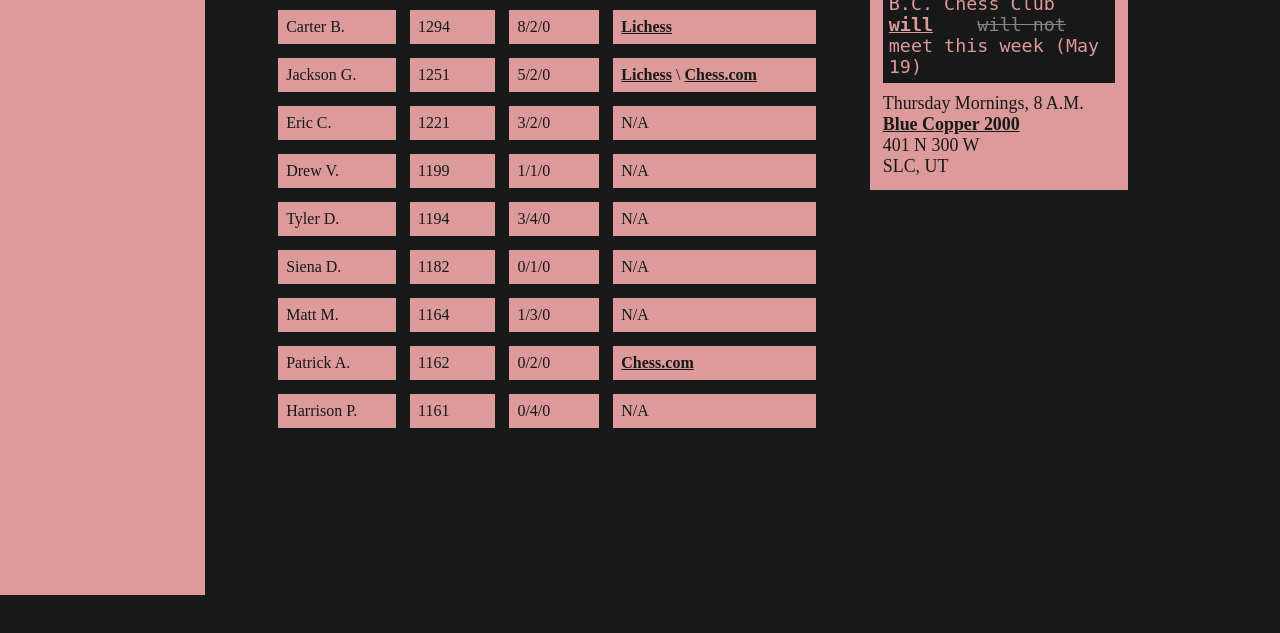
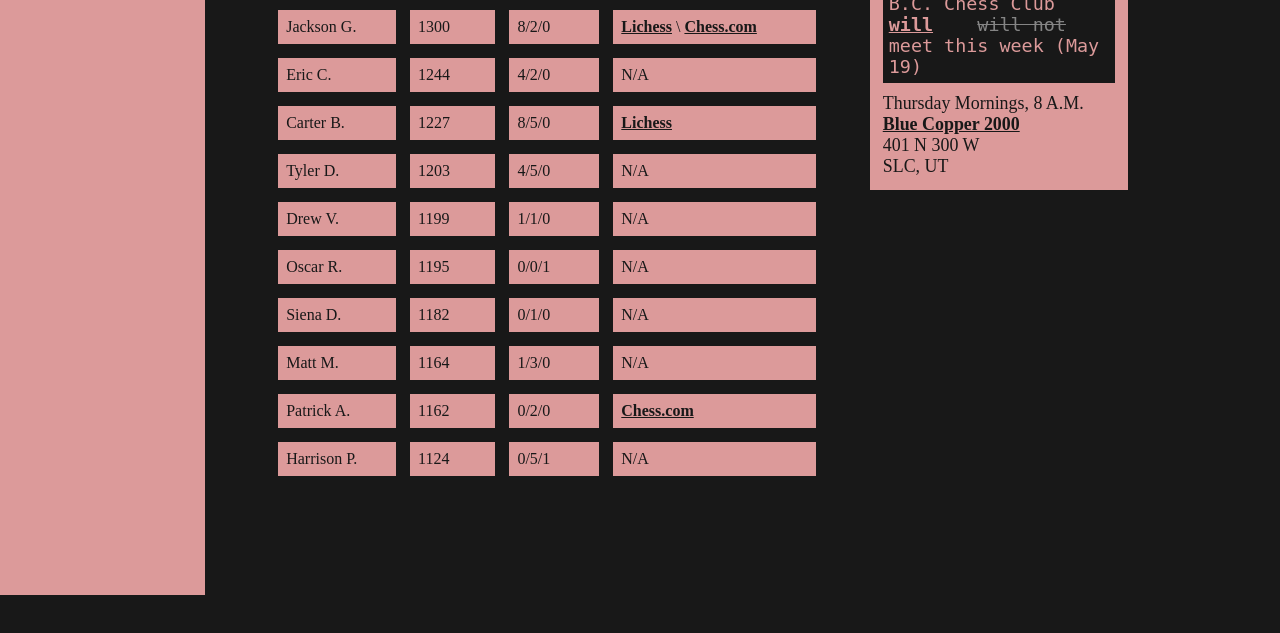
Before and after one commit to graessleaf/bccc, a plain HTML site: page players.html in a window 1280 px wide. Shown: the part 205-838 px from the top of the page. Drawn offline with Linux system fonts and the light colour scheme; a web font is replaced by a local one.

Commit message:
Update players.html

```diff
--- a/players.html
+++ b/players.html
@@ -40,21 +40,27 @@
    <th>Profile</th>
  </tr>
  <tr>
+ <td>Jackson G.</td>
+ <td>1300</td>
+ <td>8/2/0</td>
+ <td><a href="https://lichess.org/@/grassleaf">Lichess</a> \ <a href="https://www.chess.com/member/jacksongraessle"> Chess.com </a></td>
+</tr>
+<tr>
+  <td>Eric C.</td>
+  <td>1244</td>
+  <td>4/2/0</td>
+  <td>N/A</td>
+</tr>
+ <tr>
    <td>Carter B.</td>
-   <td>1294</td>
-   <td>8/2/0</td>
+   <td>1227</td>
+   <td>8/5/0</td>
    <td><a href="https://lichess.org/@/caboyd"> Lichess</a></td>
  </tr>
  <tr>
- <td>Jackson G.</td>
- <td>1251</td>
- <td>5/2/0</td>
- <td><a href="https://lichess.org/@/grassleaf">Lichess</a> \ <a href="https://www.chess.com/member/jacksongraessle"> Chess.com </a></td>
-</tr>
- <tr>
-   <td>Eric C.</td>
-   <td>1221</td>
-   <td>3/2/0</td>
+   <td>Tyler D.</td>
+   <td>1203</td>
+   <td>4/5/0</td>
    <td>N/A</td>
  </tr>
   <tr>
@@ -64,9 +70,9 @@
     <td>N/A</td>
   </tr>
   <tr>
-    <td>Tyler D.</td>
-    <td>1194</td>
-    <td>3/4/0</td>
+    <td>Oscar R.</td>
+    <td>1195</td>
+    <td>0/0/1</td>
     <td>N/A</td>
   </tr>
   <tr>
@@ -91,8 +97,8 @@
 
  <tr>
    <td>Harrison P.</td>
-   <td>1161</td>
-   <td>0/4/0</td>
+   <td>1124</td>
+   <td>0/5/1</td>
    <td>N/A</td>
  </tr>
 </table></div>
```
